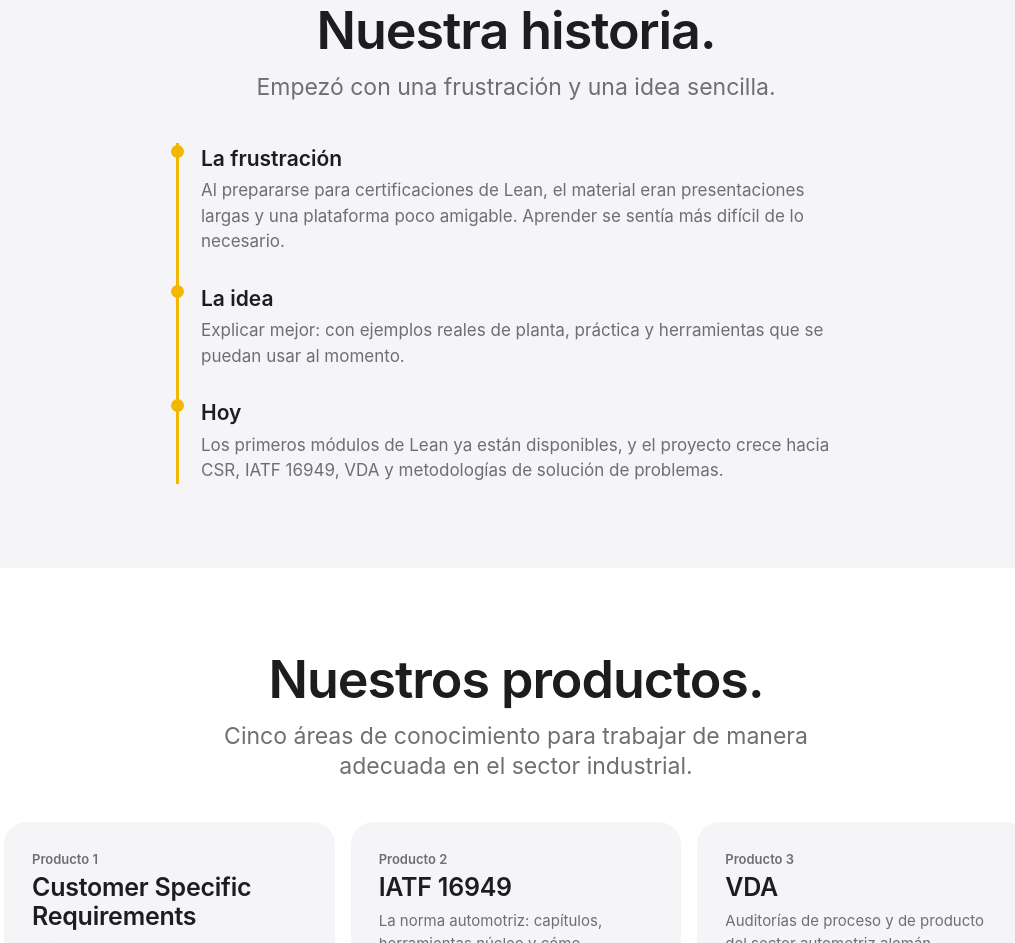
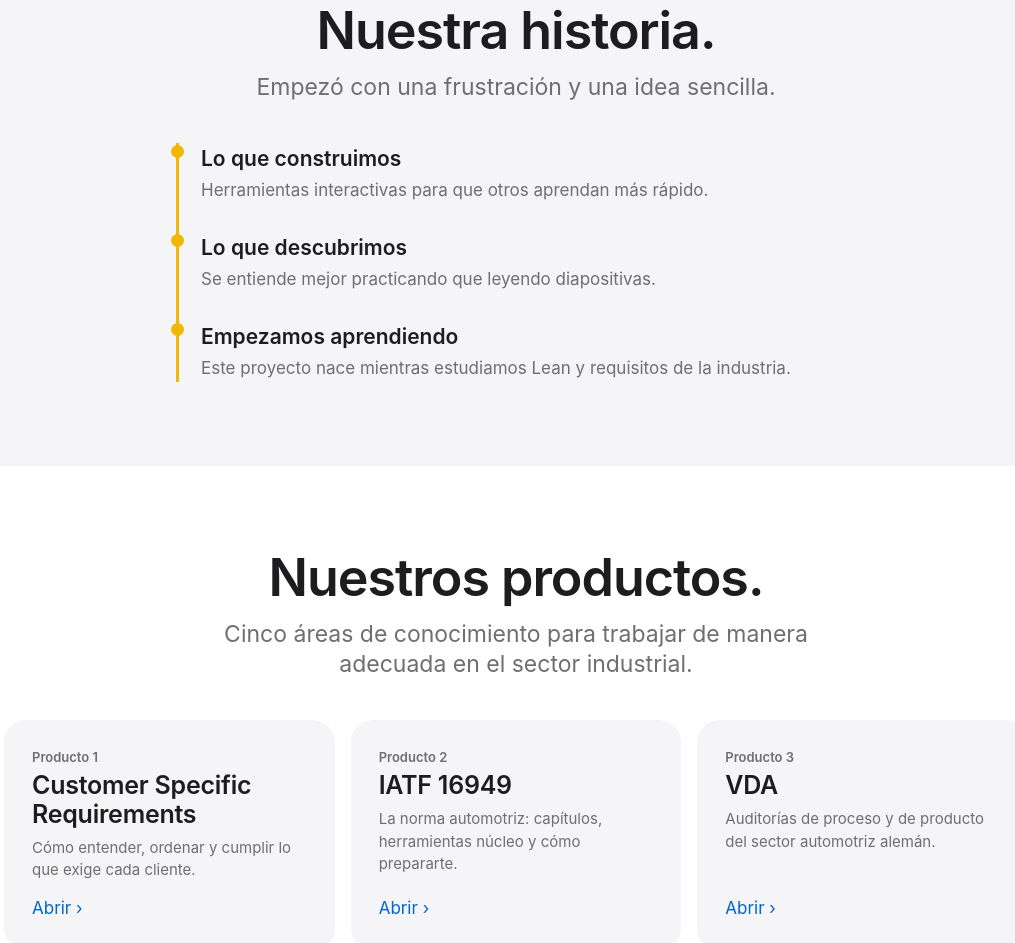
Before and after one commit to isaicortes1-tech/prueba, a plain HTML site: page index.html in a window 1280 px wide. Shown: the part 1754-2697 px from the top of the page, without its empty margins (124-1139 px from the left). Drawn offline with Linux system fonts and the light colour scheme.

Commit message:
Update index.html

```diff
--- a/index.html
+++ b/index.html
@@ -52,9 +52,9 @@
     <h2>Nuestra historia.</h2>
     <p class="lead">Empezó con una frustración y una idea sencilla.</p>
     <div class="story">
-      <div><h3>La frustración</h3><p>Al prepararse para certificaciones de Lean, el material eran presentaciones largas y una plataforma poco amigable. Aprender se sentía más difícil de lo necesario.</p></div>
-      <div><h3>La idea</h3><p>Explicar mejor: con ejemplos reales de planta, práctica y herramientas que se puedan usar al momento.</p></div>
-      <div><h3>Hoy</h3><p>Los primeros módulos de Lean ya están disponibles, y el proyecto crece hacia CSR, IATF 16949, VDA y metodologías de solución de problemas.</p></div>
+      <div><h3>Lo que construimos</h3><p>Herramientas interactivas para que otros aprendan más rápido.</p></div>
+      <div><h3>Lo que descubrimos</h3><p>Se entiende mejor practicando que leyendo diapositivas.</p></div>
+      <div><h3>Empezamos aprendiendo</h3><p>Este proyecto nace mientras estudiamos Lean y requisitos de la industria.</p></div>
     </div>
   </div>
 </section>
```
